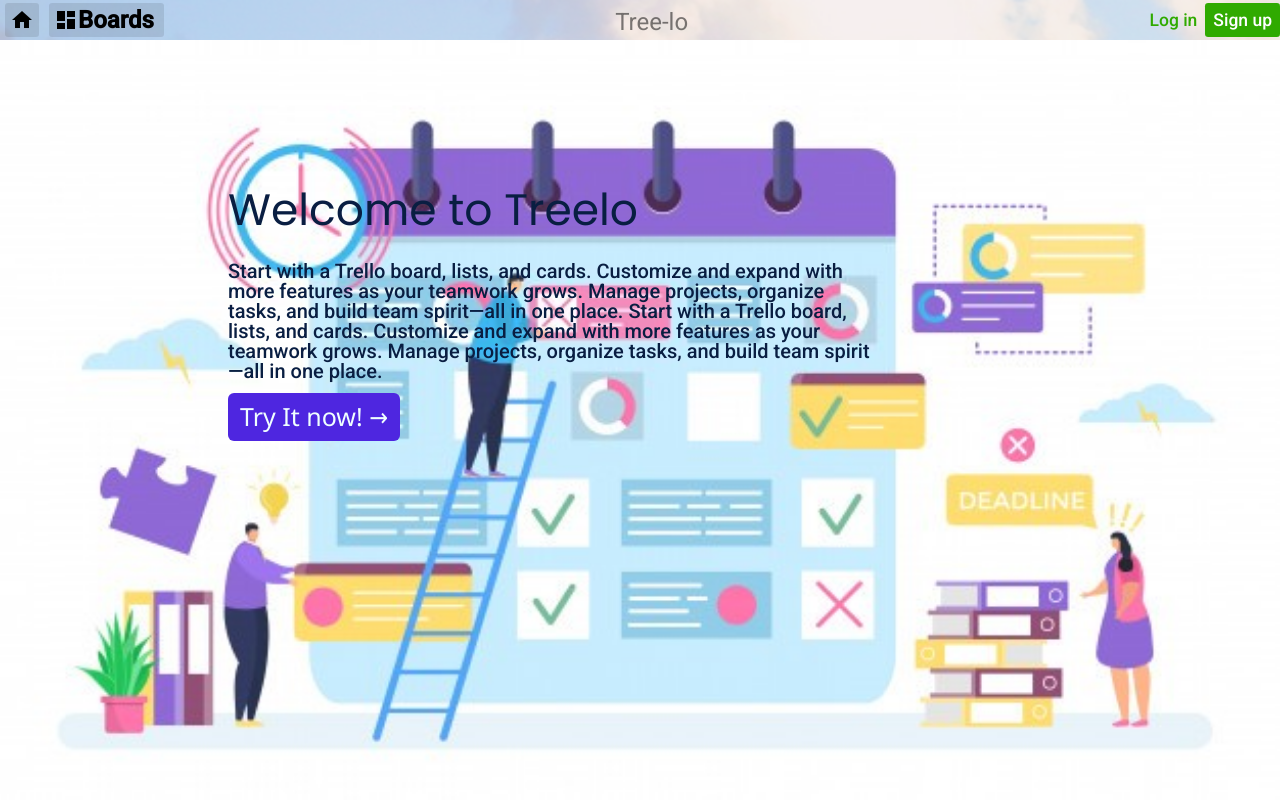
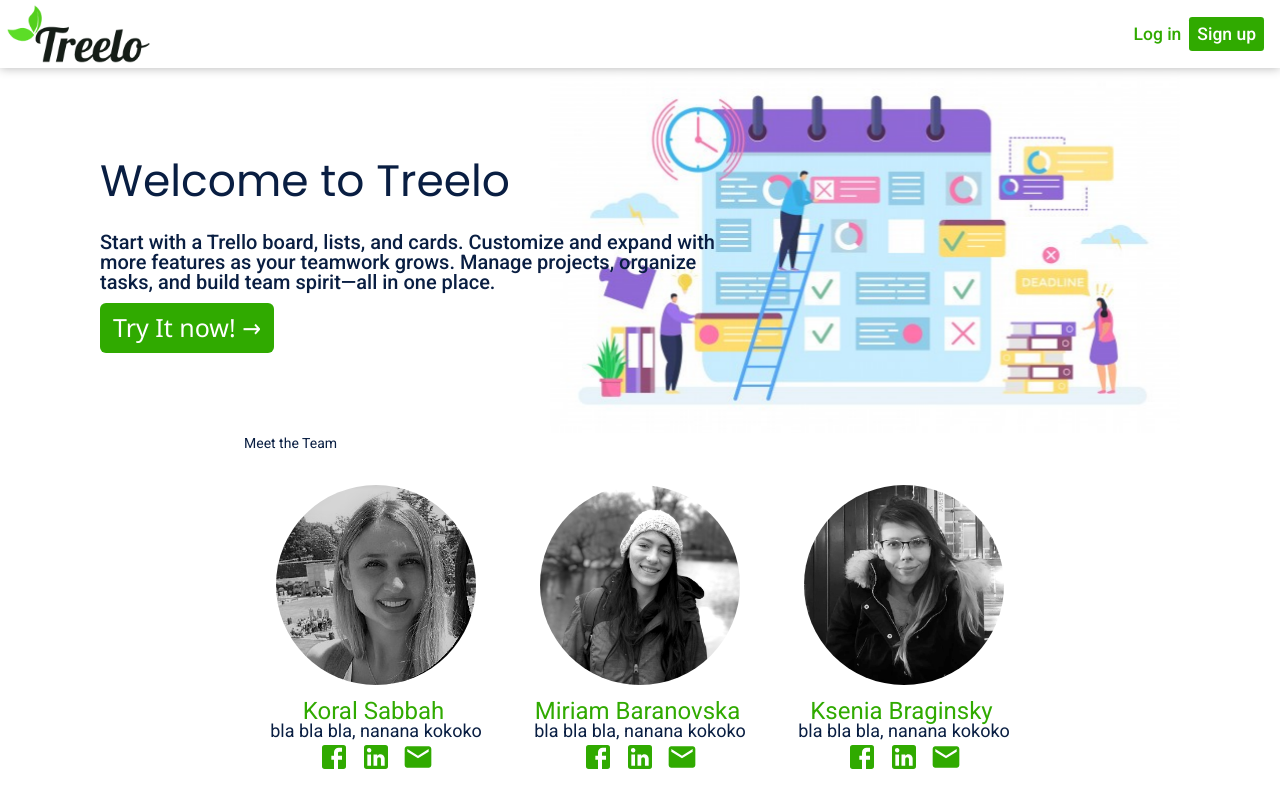
Before and after one commit to koral762/sprint4, a React (Create React App) app: page / in a window 1280 px wide. Shown: the top 800 px of the page. Built offline with nearby package versions, Linux system fonts and the light colour scheme.

Commit message:
ksenia css homepage and boards

```diff
--- a/src/assets/styles/components/_app-header.scss
+++ b/src/assets/styles/components/_app-header.scss
@@ -1,5 +1,5 @@
 .app-header {
-  //   padding: 4px 4px;
+  padding: 4px 4px;
   // padding: 10px 1rem 10px 1rem;
   // position: relative;
   // right: 0;
@@ -12,7 +12,7 @@
   width: 100vw;
   // z-index: 2;
   //   transition: transform 0.5s ease-in-out;
-  box-shadow: $boxShadow1;
+  // box-shadow: $boxShadow1;
   &.open {
     transform: translateX(0%);
   }
@@ -48,6 +48,7 @@
 .logo {
   font-size: rem(24px);
 }
+
 .logo-img {
   transform: translateX(-50%);
   height: 100%;
--- /dev/null
+++ b/src/assets/styles/components/_home-pg-header.scss
@@ -0,0 +1,19 @@
+.home-pg-header {
+  padding: 1rem 1rem;
+  position: fixed;
+  z-index: 666;
+  top: 0;
+  left: 0;
+  width: 100%;
+  max-height: 68px;
+  background-color: white;
+  box-shadow: 0 0 10px rgba(0, 0, 0, 0.3);
+  vertical-align: middle;
+}
+
+.logo-img-left {
+  height: 4rem;
+  width: auto;
+  position: relative;
+  left: -12px;
+}
--- a/src/assets/styles/styles.scss
+++ b/src/assets/styles/styles.scss
@@ -1,38 +1,39 @@
 //Font awesome
-@import "./fontawesome/fontawesome.scss";
-@import "./fontawesome/regular.scss";
-@import "./fontawesome/brands.scss";
-@import "./fontawesome/solid.scss";
+@import './fontawesome/fontawesome.scss';
+@import './fontawesome/regular.scss';
+@import './fontawesome/brands.scss';
+@import './fontawesome/solid.scss';
 // Setup
-@import "setup/variables.scss";
-@import "setup/functions.scss";
-@import "setup/mixins.scss";
-@import "setup/typography.scss";
+@import 'setup/variables.scss';
+@import 'setup/functions.scss';
+@import 'setup/mixins.scss';
+@import 'setup/typography.scss';
 // /Components
-@import "components/app-header.scss";
-@import "components/card-list.scss";
-@import "components/card-preview.scss";
-@import "components/group-list.scss";
-@import "components/group-preview.scss";
-@import "components/group-menu.scss";
-@import "components/logo.scss";
-@import "components/card-details-modal.scss";
-@import "components/card-menu.scss";
-@import "components/board-header.scss";
-@import "components/label-palette.scss";
-@import "components/card-preview-due-date.scss";
-@import "components/card-sidebar.scss";
-@import "components/card-description.scss";
+@import 'components/home-pg-header.scss';
+@import 'components/app-header.scss';
+@import 'components/card-list.scss';
+@import 'components/card-preview.scss';
+@import 'components/group-list.scss';
+@import 'components/group-preview.scss';
+@import 'components/group-menu.scss';
+@import 'components/logo.scss';
+@import 'components/card-details-modal.scss';
+@import 'components/card-menu.scss';
+@import 'components/board-header.scss';
+@import 'components/label-palette.scss';
+@import 'components/card-preview-due-date.scss';
+@import 'components/card-sidebar.scss';
+@import 'components/card-description.scss';
 //Views
-@import "views/home-page.scss";
-@import "views/board.scss";
-@import "views/user-details.scss";
-@import "views/login-signup.scss";
-@import "views/boards-page.scss";
+@import 'views/home-page.scss';
+@import 'views/board.scss';
+@import 'views/user-details.scss';
+@import 'views/login-signup.scss';
+@import 'views/boards-page.scss';
 // Basics
-@import "basics/helpers.scss";
-@import "basics/layout.scss";
-@import "basics/base.scss";
-@import "basics/buttons.scss";
-@import "basics/scrollbar.scss";
+@import 'basics/helpers.scss';
+@import 'basics/layout.scss';
+@import 'basics/base.scss';
+@import 'basics/buttons.scss';
+@import 'basics/scrollbar.scss';
 // @import "basics/body.scss";
--- a/src/assets/styles/views/_home-page.scss
+++ b/src/assets/styles/views/_home-page.scss
@@ -1,8 +1,8 @@
 .home {
-  // width: 100%;
-  height: 100%;
+  width: 100%;
+  height: 100vh;
   background-color: rgb(255, 255, 255);
-  // position:initial;
+
   overflow: hidden;
   scroll-behavior: smooth;
   // font-family: "Helvetica Neue", Arial, sans-serif;
@@ -23,35 +23,36 @@
   //     height: 100%;
   // }
 
-  .start-home-page {
+  .hero {
     width: 100%;
   }
 }
 
+// hero img animation slide-right
 .slide-right {
   animation: slide-right 0.5s
     cubic-bezier(0.25, 0.46, 0.45, 0.94) 0.5s both;
+  animation-delay: 1s;
 }
 
-//  animation slide-right
 @keyframes slide-right {
   0% {
-    transform: translateX(0);
+    transform: translateX(-100%);
   }
   100% {
     transform: translateX(100px);
   }
 }
 
+// introduction animation slide-left
 .slide-left {
   animation: slide-left 0.5s
     cubic-bezier(0.25, 0.46, 0.45, 0.94) 0.5s both;
 }
 
-// animation slide-left
 @keyframes slide-left {
   0% {
-    transform: translateX(0);
+    transform: translateX(100%);
   }
   100% {
     transform: translateX(-100px);
@@ -60,25 +61,24 @@
 
 // HERO
 .introduction {
-  position: absolute;
+  position: relative;
   z-index: 5;
   top: 20%;
-  left: 10%;
+  max-width: 58%;
   h1 {
     font-weight: 500;
     margin: 1.5rem 0;
   }
-  p {
-    font-size: rem(20px);
-    margin-bottom: 1.5rem;
-    font-weight: 500;
+  .intro-text {
+    word-wrap: break-word;
+    width: 650px;
+    p {
+      font-size: rem(20px);
+      margin-bottom: 1.5rem;
+      font-weight: 500;
+      white-space: normal;
+    }
   }
-}
-
-.intro-text {
-  width: 650px;
-  word-wrap: break-word;
-  white-space: normal;
 }
 
 .img-home {
@@ -126,7 +126,7 @@
   text-align: center;
 
   span {
-    color: blue;
+    color: #30aa00;
     font-size: x-large;
   }
 
@@ -143,7 +143,7 @@
 
     a,
     a:visited {
-      color: inherit;
+      color: #30aa00;
       margin: 0 rem(5px);
       svg {
         width: 2rem;
@@ -188,16 +188,18 @@
 }
 
 .tryit {
-  color: azure;
+  color: $lighttxt;
   font-size: rem(25px);
   text-align: center;
   font-family: 'Segoe UI', Tahoma, Geneva, Verdana,
     sans-serif;
-  background-color: rgb(78, 38, 224);
+  background-color: #30aa00;
   padding: 6px 12px 8px 12px;
   vertical-align: middle;
   white-space: nowrap;
   border-radius: 6px;
+  border: 1px solid transparent;
+
   transition: color 0.15s ease-in-out,
     background-color 0.15s ease-in-out,
     border-color 0.15s ease-in-out,
@@ -205,8 +207,8 @@
 
   &:hover {
     background-color: $lighttxt;
-    color: rgb(40, 11, 143);
-    border: 1px solid rgb(40, 11, 143);
+    color: #30aa00;
+    border: 1px solid #30aa00;
   }
 
   // @media (max-width: 700px) {
--- a/src/cmps/AppHeader.jsx
+++ b/src/cmps/AppHeader.jsx
@@ -72,22 +72,33 @@ export class _AppHeader extends Component {
     render() {
         return (
             <React.Fragment>
+
                 <div className="flex justify-space-between app-header align-center">
 
                     <div className="header-icons flex">
-                        <div><NavLink to='/'><span className="material-icons btn">
-                            home</span></NavLink></div>
-                        <div><NavLink to='/board'><span className="btn">
-                            <DashboardIcon/> <span className="boards-icon">Boards</span></span></NavLink></div>
+                        <div>
+                        <NavLink to='/'>
+                        <span className="material-icons btn">
+                            home</span>
+                            </NavLink>
+                            </div>
+                        <div>
+                        <NavLink to='/board'>
+                        <span className="btn">
+                            <DashboardIcon/>
+                            {/* <span className="boards-icon"></span> */}
+                            Boards
+                            </span>
+                            </NavLink>
+                            </div>
                     </div>
-
-                    <div className="logo">Tree-lo</div>
-                    {/* <img src={Logo} className="logo-img"/> */}
+                    {/* <div className="logo">Tree-lo</div> */}
+                    <img src={Logo} className="logo-img"/>
 
                     <div className="flex">
-                        <div onClick={this.toggleModal}></div>
-                        <NavLink to='#' className="login-btn">Log in</NavLink>
-                        <NavLink to='#' className="signup-btn">Sign up</NavLink>
+                        {/* <div onClick={this.toggleModal}></div> */}
+                        <NavLink to='/' className="login-btn">Log in</NavLink>
+                        <NavLink to='/' className="signup-btn">Sign up</NavLink>
                     </div>
 
                 </div>
--- a/src/pages/Home.jsx
+++ b/src/pages/Home.jsx
@@ -6,27 +6,38 @@ import FacebookIcon from '@material-ui/icons/Facebook';
 import LinkedInIcon from '@material-ui/icons/LinkedIn';
 import EmailIcon from '@material-ui/icons/Email';
 import HeroImg from '../assets/imgs/homenew.jpg'
+import Logo from '../assets/imgs/logo.png'
+
 
 export function Home() {
     return (
         <section className="home flex column align-center justify-center" >
-            <section className="start-home-page flex justify-space-between">
+
+                <header className="home-pg-header flex justify-space-between align-center">
+                     <img src={Logo} className="logo-img-left"/>
+
+                    <div className="flex">
+                        <NavLink to='/' className="login-btn">Log in</NavLink>
+                        <NavLink to='/' className="signup-btn">Sign up</NavLink>
+                    </div>
+                </header>
+
+
+            <section className="hero flex justify-space-between">
                 <div className="introduction slide-right">
                     <h1>Welcome to Treelo</h1>
                     <div className="intro-text">
-                        <p>Start with a Trello board, lists, and cards. Customize and expand with more features as your teamwork grows. Manage projects, organize tasks, and build team spirit—all in one place.
-                    Start with a Trello board, lists, and cards. Customize and expand with more features as your teamwork grows. Manage projects, organize tasks, and build team spirit—all in one place.</p>
+                        <p>Start with a Trello board, lists, and cards. Customize and expand with more features as your teamwork grows. Manage projects, organize tasks, and build team spirit—all in one place.</p>
                     </div>
                     <NavLink to={ `/board/` } className="tryit">Try It now! &#x2192;</NavLink>
-
                 </div>
-                <img src={HeroImg} />
+                <img src={HeroImg} className="slide-left" />
                 {/* <div className="img-home slide-left"></div> */}
             </section>
 
-        <section className="about-wrapper">
+        <section className="about-wrapper flex column">
+            <p className="about-us">Meet the Team</p>
             <div className="about-us-container flex justify-center align-center">
-            <p className="about-us">Meet the Team</p>
 
                 <div className="about-me-container">
                     <div className="about-me koral"></div>
--- a/src/store/actions/board-actions.js
+++ b/src/store/actions/board-actions.js
@@ -226,7 +226,7 @@ export function removeCardMember(board, card, id) {
 
         if (!newCard.members) newCard.members = []
 
-        newCard.members = newCard.members.filter(user => user.id != id)
+        newCard.members = newCard.members.filter(user => user.id !== id)
 
         // replicate board
         let newBoard = JSON.parse(JSON.stringify(board))
```
